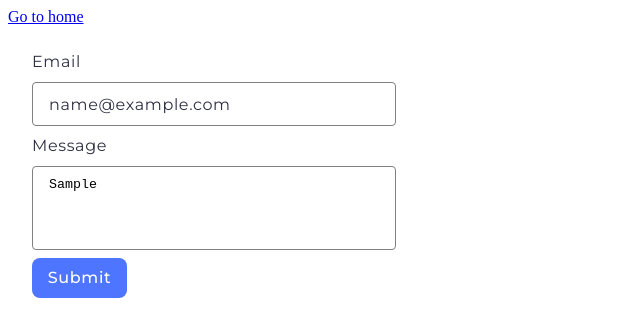
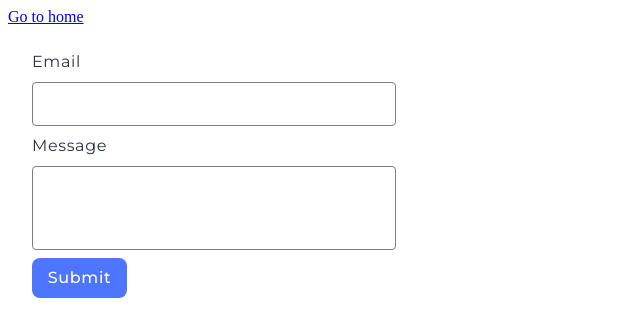
Before and after one commit to SVelikiy/goit-js-hw-09, a website built with Vite: page src/2-form.html in a window 1280 px wide. Both pictures are taken after typing "name@example.com", "Sample" into the empty fields and a click on the button "Submit". Shown: the whole page, without its empty margins (0-640 px from the left). Built offline with nearby package versions, Linux system fonts and the light colour scheme.

Commit message:
homework-9

```diff
--- a/src/css/2-form.css
+++ b/src/css/2-form.css
@@ -18,8 +18,8 @@ color: #2e2f42;
 display: flex;
 flex-direction: column;
 gap : 8px;
-border-radius: 8px;
-width: 360px;
+/* border-radius: 8px;
+width: 360px; */
 }
 
 button {
--- a/src/js/2-form.js
+++ b/src/js/2-form.js
@@ -14,9 +14,6 @@ function emptyLocal() {
     else return;
 }
 
-
-
-
 const form = document.querySelector('.feedback-form');
 const email = document.querySelector('input')
 const message = document.querySelector('textarea')
@@ -30,16 +27,19 @@ function handlerInput() {
     email: email.value,
     message: message.value,
     };
+    localStorage.setItem('feedback-form-state', JSON.stringify(formData));
 }
 
 
 
 function handlerSubmit(evt) {
 evt.preventDefault();
-    if (formData.email === '' && formData.message === '') {
-        return alert('Fill please all fields');
+    if (formData.email === '' || formData.message === '') {
+      return alert('Fill please all fields');
     }
-localStorage.setItem('feedback-form-state', JSON.stringify(formData));
+    console.log(localStorage.getItem('feedback-form-state'));
+    localStorage.clear();
+    form.reset();
 }
 
 emptyLocal();
```
